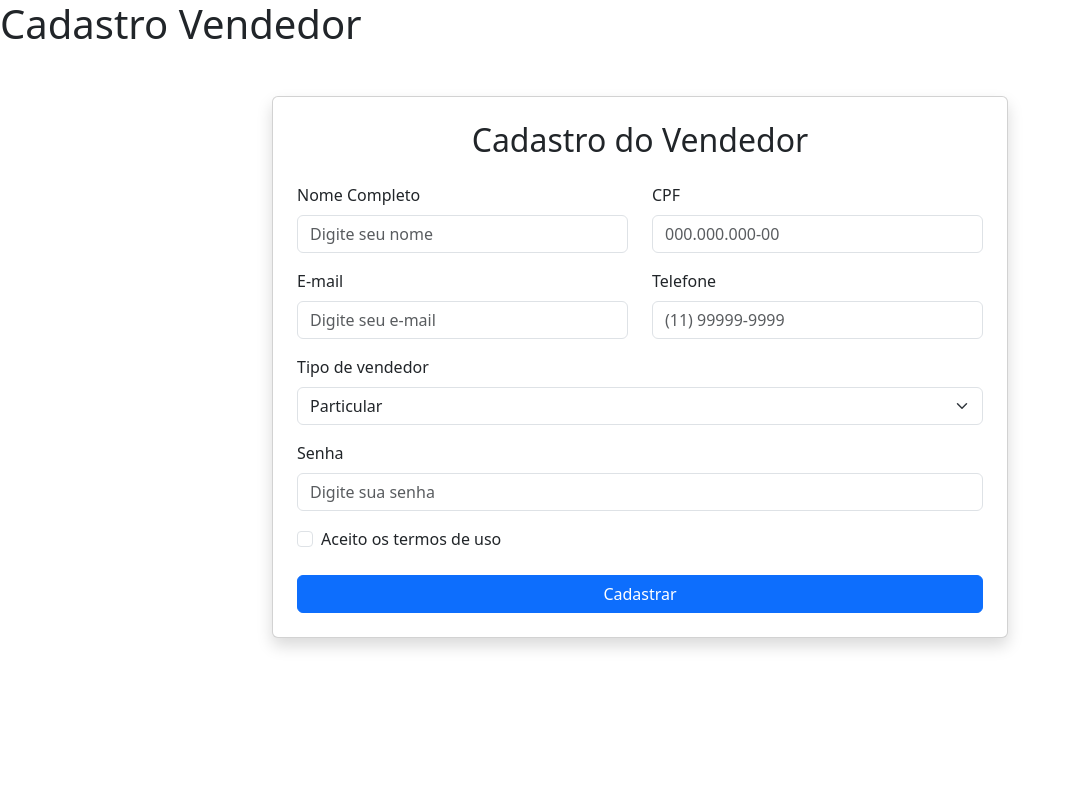
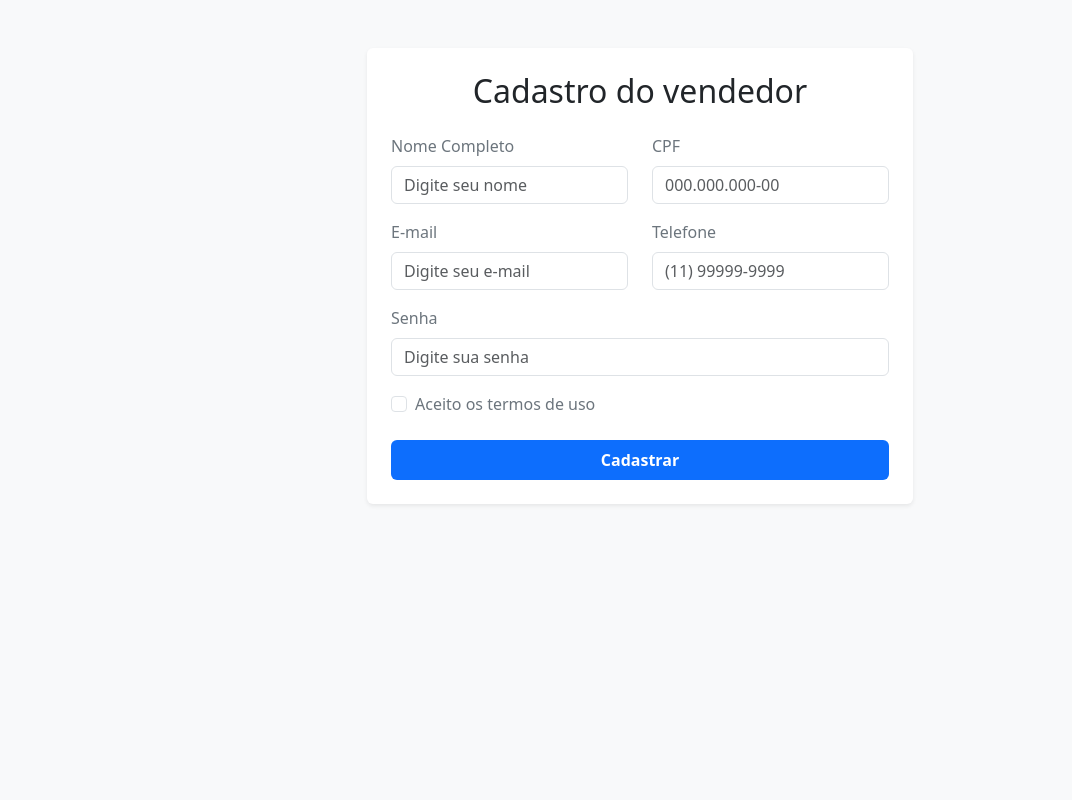
Before and after one commit to AkaliSmoke/PI_Vendas_de_Carros, a PHP site: page /vendedor-cadastrar.php in a window 1280 px wide. Shown: the whole page, without its empty margins (0-1072 px from the left). Run offline with PHP 8.4, Linux system fonts and the light colour scheme.

Commit message:
colocando um card e em seguida modificando a tela do vendedor cadastrar

```diff
--- a/03_projeto_intercador/vendedor-cadastrar.php
+++ b/03_projeto_intercador/vendedor-cadastrar.php
@@ -1,163 +1,80 @@
 <!DOCTYPE html>
 <html lang="pt-br">
-
 <head>
     <meta charset="UTF-8">
     <meta name="viewport" content="width=device-width, initial-scale=1.0">
+    <title>Cadastro do Vendedor</title>
     <link href="https://cdn.jsdelivr.net/npm/bootstrap@5.3.8/dist/css/bootstrap.min.css" rel="stylesheet" integrity="sha384-sRIl4kxILFvY47J16cr9ZwB07vP4J8+LH7qKQnuqkuIAvNWLzeN8tE5YBujZqJLB" crossorigin="anonymous">
     <script src="https://cdn.jsdelivr.net/npm/bootstrap@5.3.8/dist/js/bootstrap.bundle.min.js" integrity="sha384-FKyoEForCGlyvwx9Hj09JcYn3nv7wiPVlz7YYwJrWVcXK/BmnVDxM+D2scQbITxI" crossorigin="anonymous"></script>
-  <title>Tela de Cadastro do Vendendor</title>
 </head>
+<body class="d-flex flex-column min-vh-100 bg-light">
 
-<body>
-  <h1>Cadastro Vendedor</h1>
+   <main class="container my-5">
+    <div class="row justify-content-center">
+      <!-- Largura ideal para um formulário de cliente compacto -->
+      <div class="col-md-6">
+        <div class="card shadow-sm p-4 border-0">
 
-  <main class="container mt-5">
+          <h1 class="text-center mb-4 h2 fw-normal text-dark">
+            Cadastro do vendedor
+          </h1>
 
-    <div class="row justify-content-center">
-
-      <div class="col-md-8">
-
-        <div class="card shadow p-4">
-
-          <h2 class="text-center mb-4">
-            Cadastro do Vendedor
-          </h2>
-
-          <form>
+          <!-- Formulário configurado para enviar os dados via POST -->
+          <form action="processa-cadastro-cliente.php" method="POST">
 
             <div class="row">
-
               <!-- Nome -->
               <div class="col-md-6 mb-3">
-
-                <label class="form-label">
-                  Nome Completo
-                </label>
-
-                <input
-                  type="text"
-                  class="form-control"
-                  placeholder="Digite seu nome">
-
+                <label for="nome" class="form-label text-secondary">Nome Completo</label>
+                <input type="text" id="nome" name="nome" class="form-control" placeholder="Digite seu nome" required>
               </div>
 
               <!-- CPF -->
               <div class="col-md-6 mb-3">
-
-                <label class="form-label">
-                  CPF
-                </label>
-
-                <input
-                  type="text"
-                  class="form-control"
-                  placeholder="000.000.000-00">
-
+                <label for="cpf" class="form-label text-secondary">CPF</label>
+                <input type="text" id="cpf" name="cpf" class="form-control" placeholder="000.000.000-00" maxlength="14" required>
               </div>
-
             </div>
 
             <div class="row">
-
               <!-- Email -->
               <div class="col-md-6 mb-3">
-
-                <label class="form-label">
-                  E-mail
-                </label>
-
-                <input
-                  type="email"
-                  class="form-control"
-                  placeholder="Digite seu e-mail">
-
+                <label for="email" class="form-label text-secondary">E-mail</label>
+                <input type="email" id="email" name="email" class="form-control" placeholder="Digite seu e-mail" required>
               </div>
 
               <!-- Telefone -->
               <div class="col-md-6 mb-3">
-
-                <label class="form-label">
-                  Telefone
-                </label>
-
-                <input
-                  type="tel"
-                  class="form-control"
-                  placeholder="(11) 99999-9999">
-
+                <label for="telefone" class="form-label text-secondary">Telefone</label>
+                <input type="text" id="telefone" name="telefone" class="form-control" placeholder="(11) 99999-9999" maxlength="15" required>
               </div>
-
-            </div>
-
-            <!-- Tipo vendedor -->
-            <div class="mb-3">
-
-              <label class="form-label">
-                Tipo de vendedor
-              </label>
-
-              <select class="form-select">
-
-                <option>
-                  Particular
-                </option>
-
-                <option>
-                  Loja
-                </option>
-
-              </select>
-
             </div>
 
             <!-- Senha -->
             <div class="mb-3">
-
-              <label class="form-label">
-                Senha
-              </label>
-
-              <input
-                type="password"
-                class="form-control"
-                placeholder="Digite sua senha">
-
+              <label for="senha" class="form-label text-secondary">Senha</label>
+              <input type="password" id="senha" name="senha" class="form-control" placeholder="Digite sua senha" required>
             </div>
 
             <!-- Checkbox -->
             <div class="form-check mb-4">
-
-              <input
-                type="checkbox"
-                class="form-check-input"
-                id="termos">
-
-              <label
-                class="form-check-label"
-                for="termos">
+              <input type="checkbox" class="form-check-input" id="termos" name="termos" value="aceito" required>
+              <label class="form-check-label text-secondary" for="termos">
                 Aceito os termos de uso
               </label>
-
             </div>
 
             <!-- Botão -->
-            <button class="btn btn-primary w-100">
-
+            <button type="submit" class="btn btn-primary w-100 py-2 fw-semibold" style="background-color: #0d6efd; border: none;">
               Cadastrar
-
             </button>
 
           </form>
 
         </div>
-
       </div>
-
     </div>
-
   </main>
 
 </body>
-
 </html>
```
Also changed, not shown: 03_projeto_intercador/index.php (+14 -0 lines), 03_projeto_intercador/veiculos.php (+0 -24 lines). Lines whose indentation alone changed are shown as unchanged.
